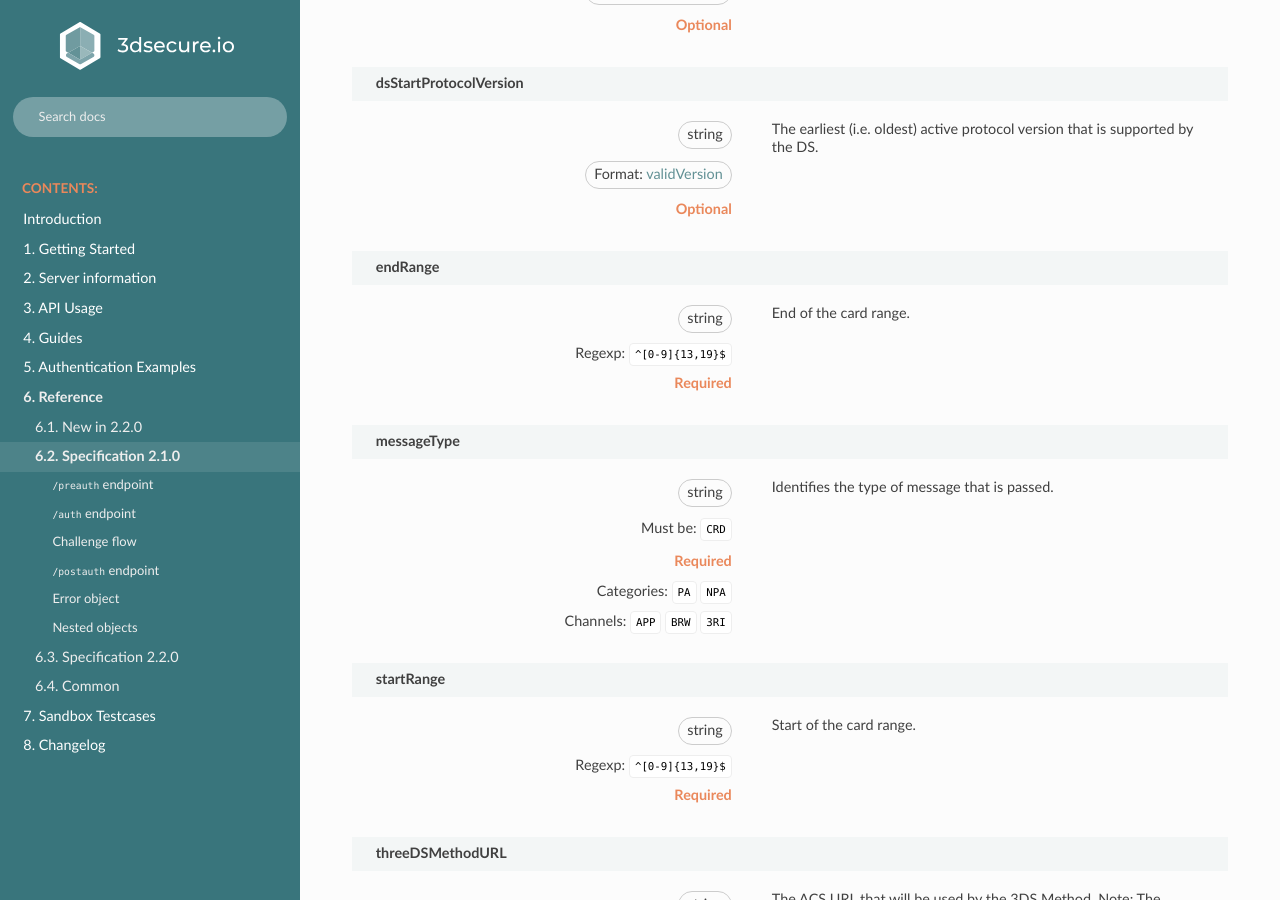
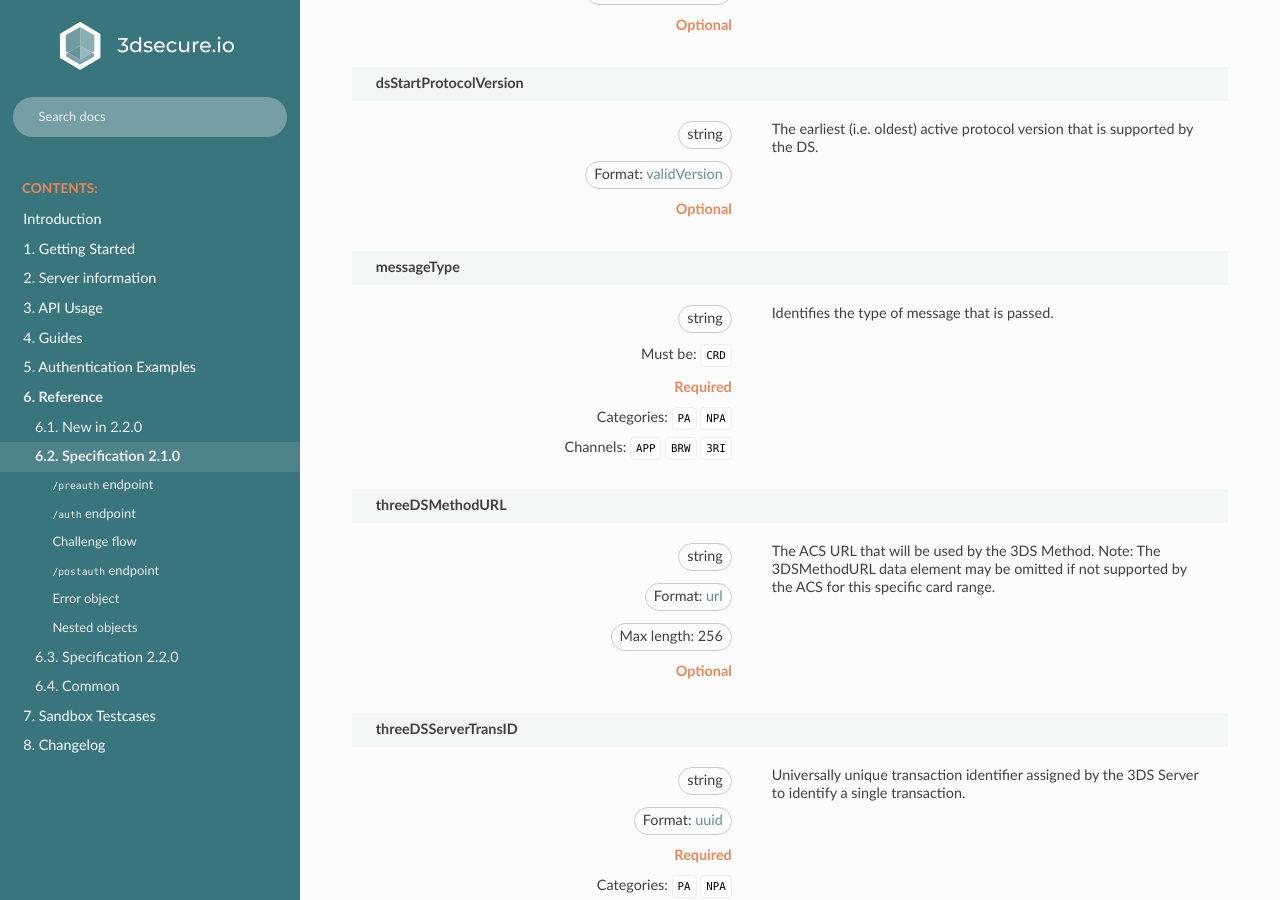
Before and after one commit to clearhaus/3DSv2-api-documentation, a Sphinx documentation site: the page built from source/specification_210.rst, in a window 1280 px wide and 900 px high, scrolled down 1684 px. Built offline with Sphinx 7.4.7 and the Read the Docs theme 2.0.0, drawn with Linux system fonts in a browser that asks for light colours.

Commit message:
Remove card range information from preauth

```diff
--- a/source/_static/crd.html
+++ b/source/_static/crd.html
@@ -142,29 +142,10 @@ validVersion
 <td class='argdesc'><div class='description'>The earliest (i.e. oldest) active protocol version that is supported by the DS.</div>
 <div class='conditions'>
 </div></td></tr>
-<tr categories='' channels='' class='row-odd attributeNameRow' id='attr-CRD-endRange'><td class='attribute' colspan='2'>
-endRange<a class='link' href='#attr-CRD-endRange' title='Permalink to this attribute'></a>
-</td></tr>
-<tr categories='' channels='' class='row-odd attributeDetailRow'><td class='argdef'>
-<div class='attributeName'></div>
-<div class='requirements'>
-<div class='type'>
-string
-</div>
-<div class='regexp'>
-Regexp:
-<code><span class='pre'>^[0-9]{13,19}$</span></code>
-</div>
-</div>
-<div class='inclusion'>Required</div>
-</td>
-<td class='argdesc'><div class='description'>End of the card range.</div>
-<div class='conditions'>
-</div></td></tr>
-<tr categories='PA NPA' channels='APP BRW 3RI' class='row-even attributeNameRow' id='attr-CRD-messageType'><td class='attribute' colspan='2'>
+<tr categories='PA NPA' channels='APP BRW 3RI' class='row-odd attributeNameRow' id='attr-CRD-messageType'><td class='attribute' colspan='2'>
 messageType<a class='link' href='#attr-CRD-messageType' title='Permalink to this attribute'></a>
 </td></tr>
-<tr categories='PA NPA' channels='APP BRW 3RI' class='row-even attributeDetailRow'><td class='argdef'>
+<tr categories='PA NPA' channels='APP BRW 3RI' class='row-odd attributeDetailRow'><td class='argdef'>
 <div class='attributeName'></div>
 <div class='requirements'>
 <div class='type'>
@@ -191,25 +172,6 @@ Channels:
 </div>
 </td>
 <td class='argdesc'><div class='description'>Identifies the type of message that is passed.</div>
-<div class='conditions'>
-</div></td></tr>
-<tr categories='' channels='' class='row-odd attributeNameRow' id='attr-CRD-startRange'><td class='attribute' colspan='2'>
-startRange<a class='link' href='#attr-CRD-startRange' title='Permalink to this attribute'></a>
-</td></tr>
-<tr categories='' channels='' class='row-odd attributeDetailRow'><td class='argdef'>
-<div class='attributeName'></div>
-<div class='requirements'>
-<div class='type'>
-string
-</div>
-<div class='regexp'>
-Regexp:
-<code><span class='pre'>^[0-9]{13,19}$</span></code>
-</div>
-</div>
-<div class='inclusion'>Required</div>
-</td>
-<td class='argdesc'><div class='description'>Start of the card range.</div>
 <div class='conditions'>
 </div></td></tr>
 <tr categories='' channels='' class='row-even attributeNameRow' id='attr-CRD-threeDSMethodURL'><td class='attribute' colspan='2'>
```
